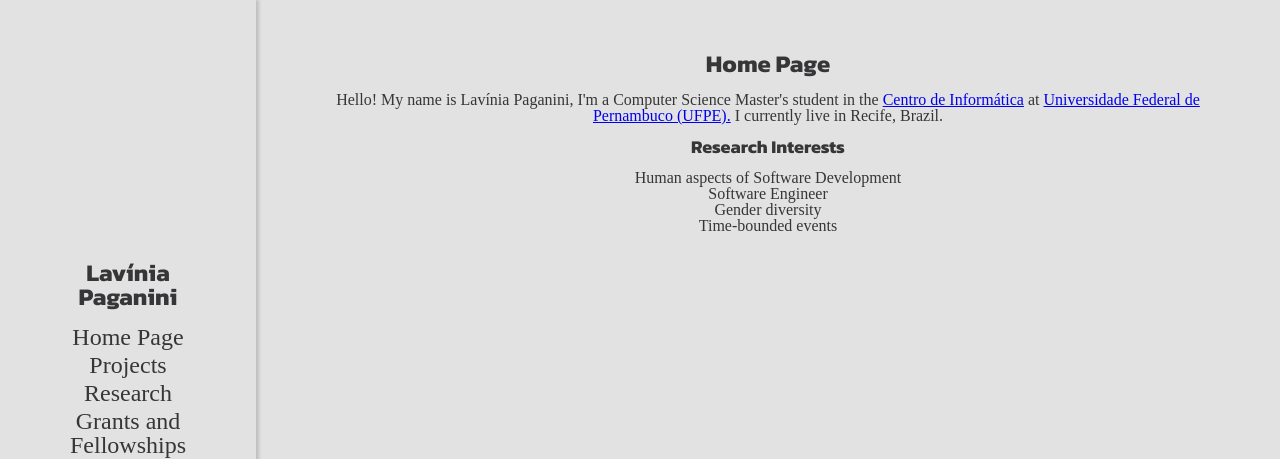
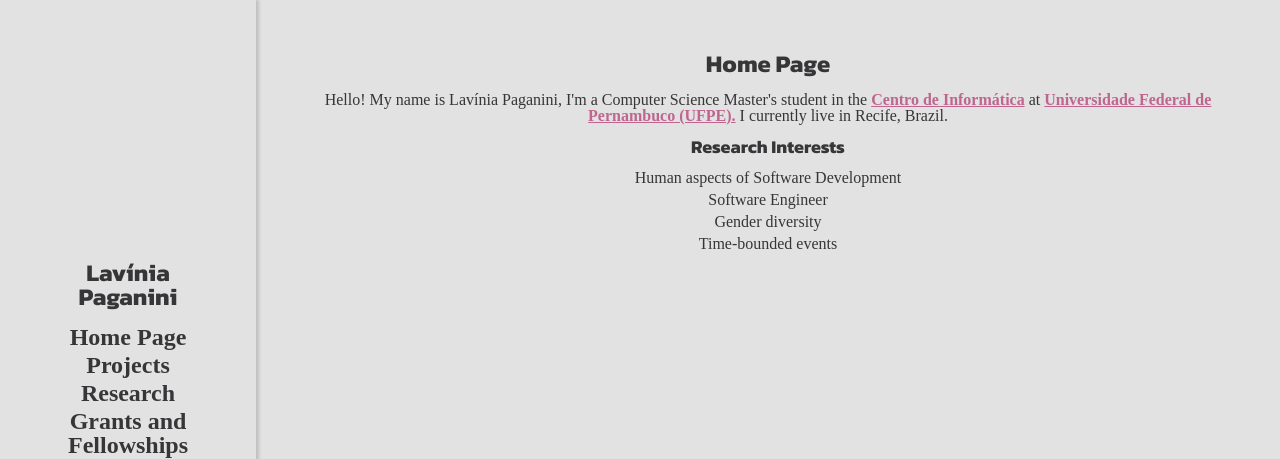
Before and after one commit to lfp2/lfp2.github.io, a Gatsby site: page / in a window 1280 px wide. Shown: the top 459 px of the page. Built offline with nearby package versions, Linux system fonts and the light colour scheme; Gatsby itself is replaced by a stand-in of ours; a web font is replaced by a local one.

Commit message:
feat: add new style for links

```diff
--- a/src/styles/global-style.js
+++ b/src/styles/global-style.js
@@ -10,6 +10,13 @@ export const GlobalStyle = createGlobalStyle`
     font-family: Kodchasan;
     color: ${({ theme }) => theme.text};
     text-align: center;
+  }
+  a {
+    font-weight: bold;
+    color:  ${({ theme }) => theme.highlight};
+  }
+  p {
+    margin: 6px 0 6px 0;
   }
   body {
     background-color: ${({ theme }) => theme.body};
```
